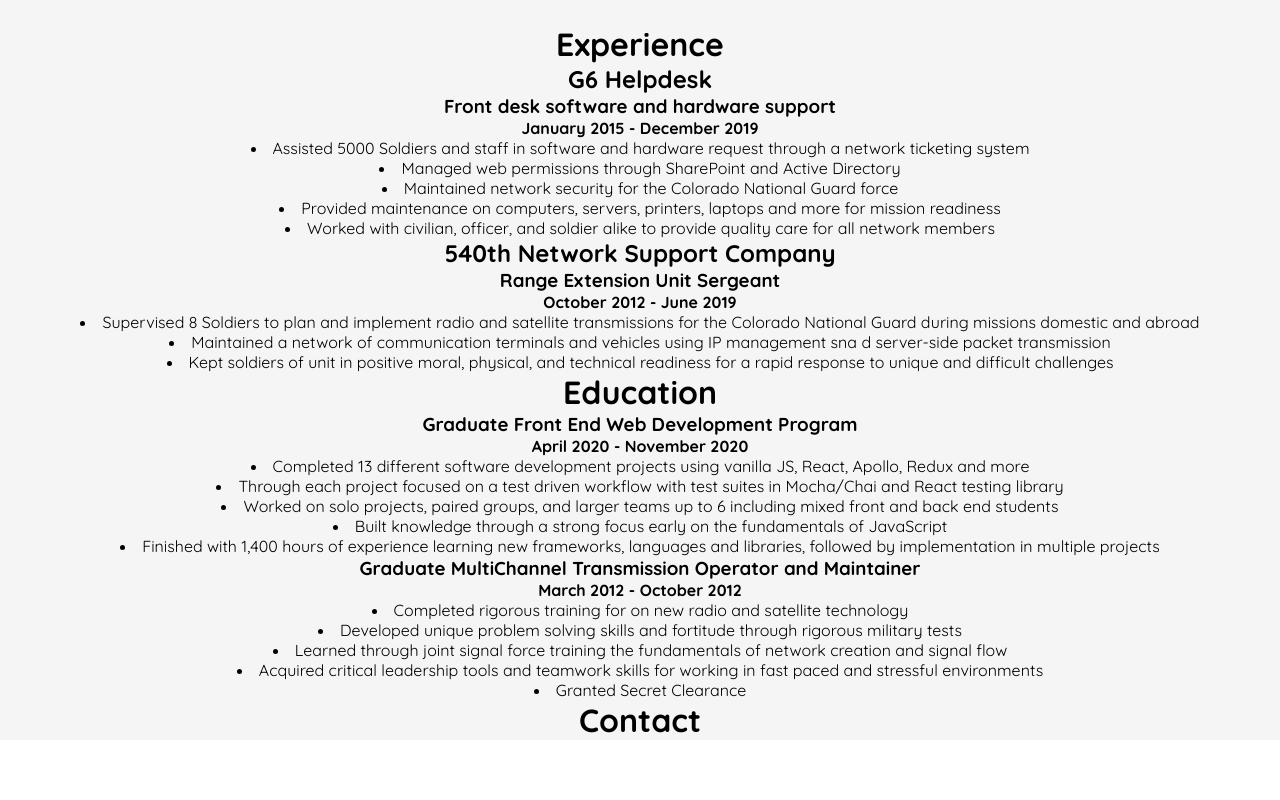
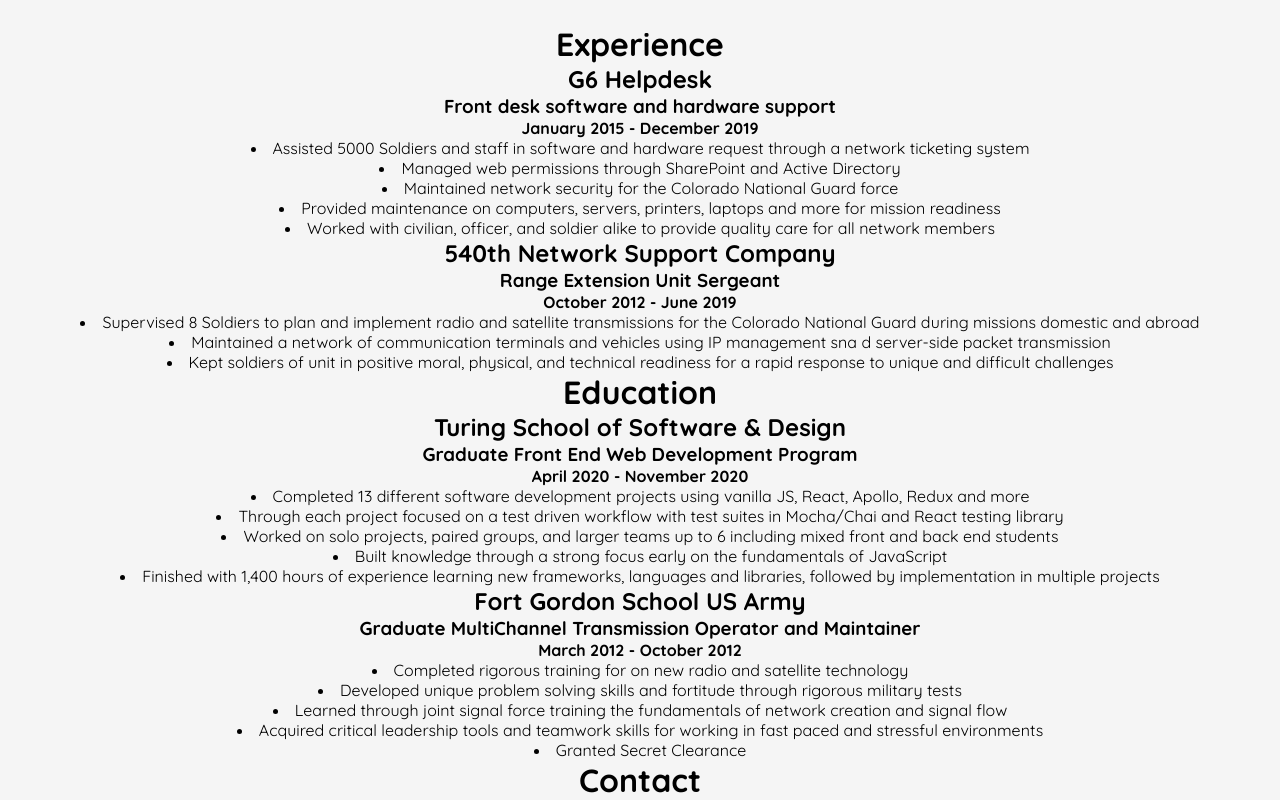
Before and after one commit to relyt4me/personal-website, a React (Create React App) app: page / in a window 1280 px wide. Shown: the part 1466-2266 px from the top of the page. Before the commit the page ends 2206 px from the top, so only its background shows below. Built offline with nearby package versions, Linux system fonts and the light colour scheme.

Commit message:
Change format for reusability

```diff
--- a/src/data/resumeData.js
+++ b/src/data/resumeData.js
@@ -9,7 +9,7 @@
     "My name is Tyler Fincher he/him, and I am a passionate problem solver, JavaScript developer, military veteran, and quick learner. I have honed my skills in React, Css, GraphQL, HTML and other languages with the fundamentals of object-oriented programing, test driven development, and an agile workflow. I find drive in building applications that are accessible for variety of users from different backgrounds and with different capabilities. In my work I look for chances to implement creative solutions while working in teams to continue learning from others and sharing my own knowledge.",
   education: [
     {
-      school: "Turing School of Software & Design",
+      name: "Turing School of Software & Design",
       position: "Graduate Front End Web Development Program",
       time: "April 2020 - November 2020",
       description: [
@@ -21,7 +21,7 @@
       ],
     },
     {
-      school: "Fort Gordon School US Army",
+      name: "Fort Gordon School US Army",
       position: "Graduate MultiChannel Transmission Operator and Maintainer",
       time: "March 2012 - October 2012",
       description: [
```
